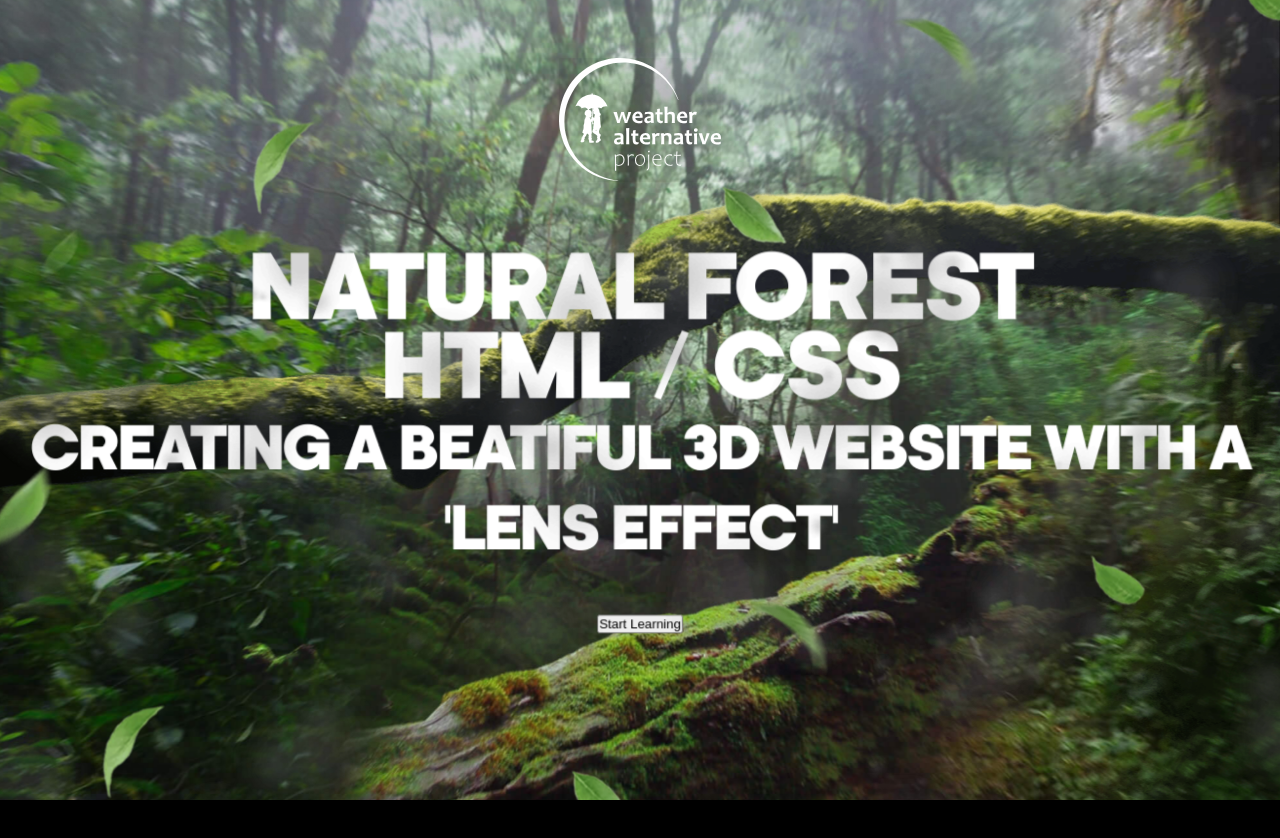
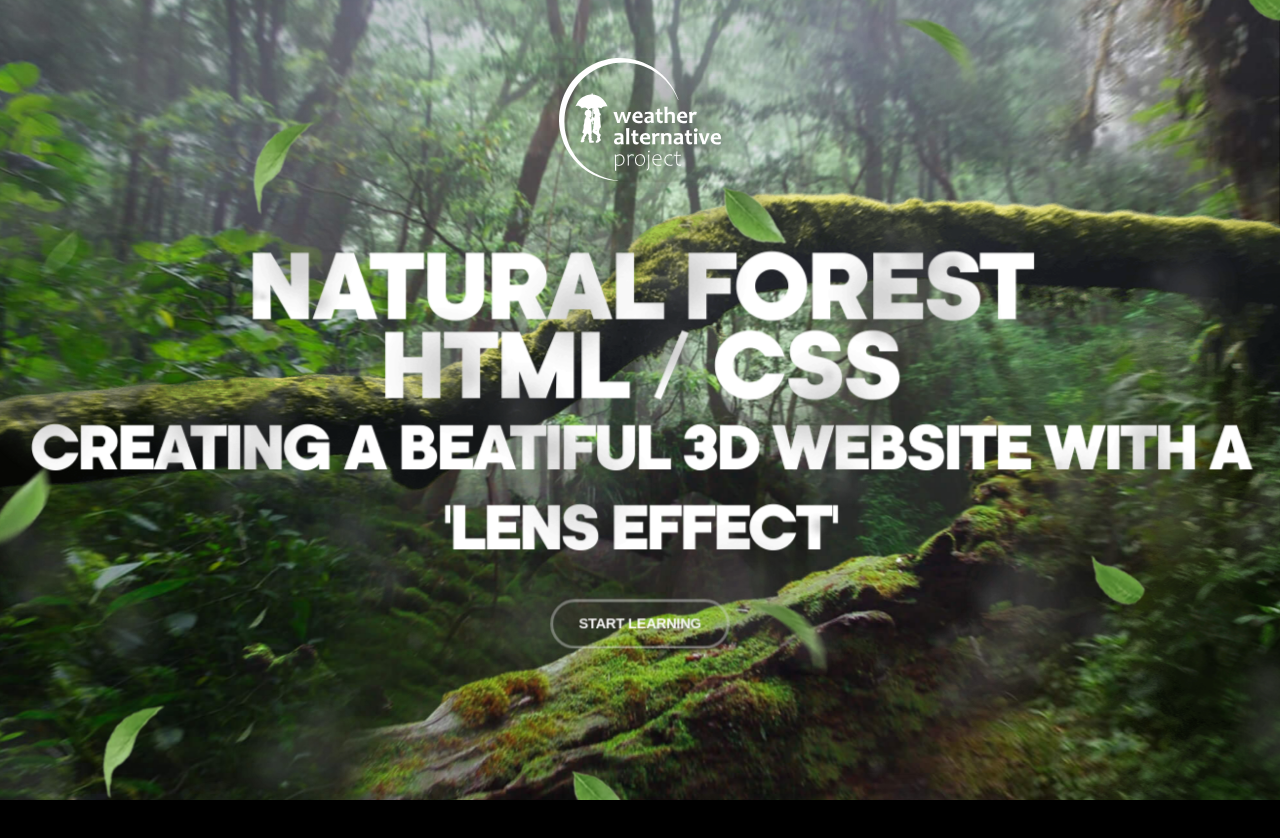
Before and after one commit to BulatKZN/Natural-forest, a plain HTML site: page index.html in a window 1280 px wide. Shown: the top 838 px of the page. Drawn offline with Linux system fonts and the light colour scheme.

Commit message:
finish button

```diff
--- a/css/main.css
+++ b/css/main.css
@@ -106,3 +106,18 @@ body {
     font-size: calc(var(--index) * .73);
     line-height: 3;
 }
+
+.button-start {
+    font-family: Arial;
+    font-weight: 600;
+    text-transform: uppercase;
+    font-size: calc(var(--index) * .71);
+    letter-spacing: -.02vw;
+    padding: calc(var(--index) * .7) calc(var(--index) * 1.25);
+    background-color: transparent;
+    color: #fff;
+    border-radius: 10em;
+    border: rgb(255 255 255 /.4) 3px solid;
+    outline: none;
+    cursor: pointer;
+}
```
